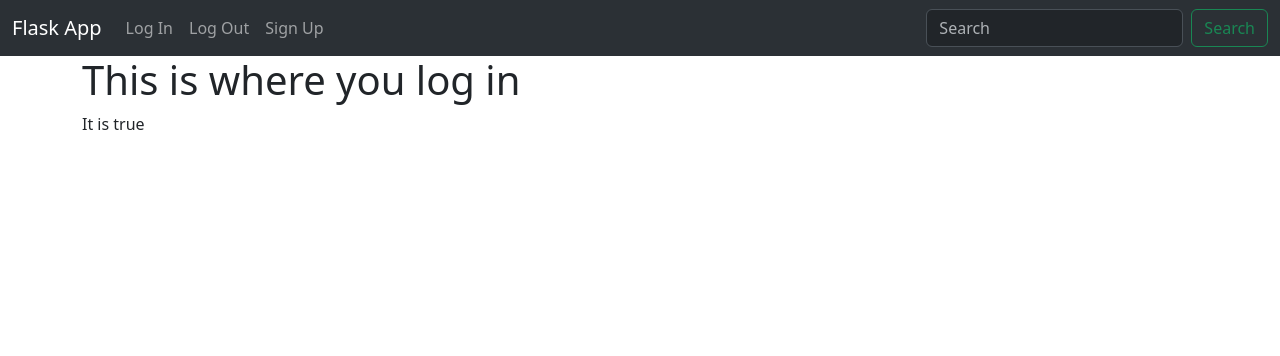
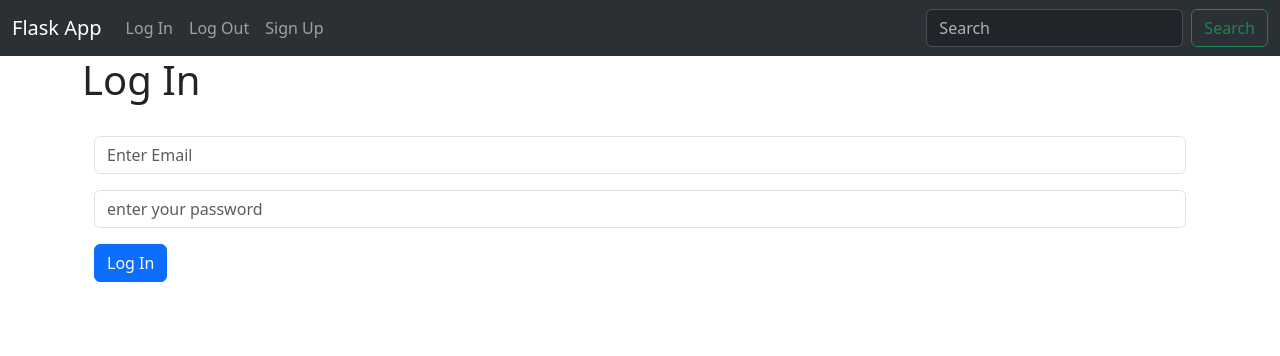
Before and after one commit to schesnowitz/flask-notes, a Flask app: page /log_in in a window 1280 px wide. Shown: the top 356 px of the page. Run offline with Flask 2, Linux system fonts and the light colour scheme.

Commit message:
sign up and sign in form

```diff
--- a/Desktop/Dev/flask/twt/src/website/templates/log_in.html
+++ b/Desktop/Dev/flask/twt/src/website/templates/log_in.html
@@ -1,13 +1,35 @@
 {% extends 'base.html' %}
 {% block title %}Log In{% endblock %}
 {% block content %}
-<h1>This is where you log in</h1>
-{% if bool == True %}
+<h1>Log In</h1>
+<div class="container">
+    <br>
+    <form method="POST">
+        <div class="mb-3">
+          <input
+          type="email"
+          class="form-control"
+          id="email"
+          name= "email"
+          placeholder= "Enter Email"
+          aria-describedby="email">
 
-It is true
+        </div>
 
-{% else %}
-it is false
-{% endif %}
+          <div class="mb-3">
+            <input
+            type="password"
+            class="form-control"
+            id="password1"
+            name= "password1"
+            placeholder= "enter your password"
+            aria-describedby="password1">
+
+          </div>
+
+
+        <button type="submit" class="btn btn-primary">Log In</button>
+      </form>
+  </div>
 
 {% endblock %}
--- a/Desktop/Dev/flask/twt/src/website/templates/sign_up.html
+++ b/Desktop/Dev/flask/twt/src/website/templates/sign_up.html
@@ -4,7 +4,7 @@
 <h1>Sign Up</h1>
 <div class="container">
     <br>
-    <form>
+    <form method="POST">
         <div class="mb-3">
           <input
           type="email"
```
